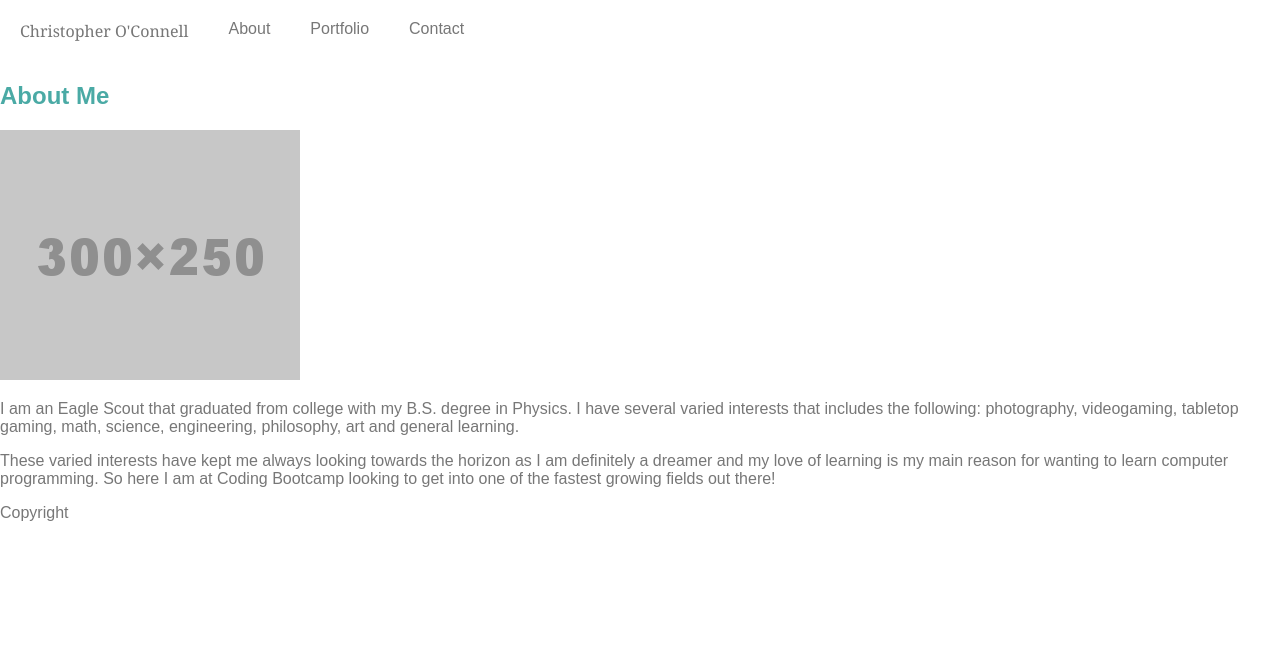
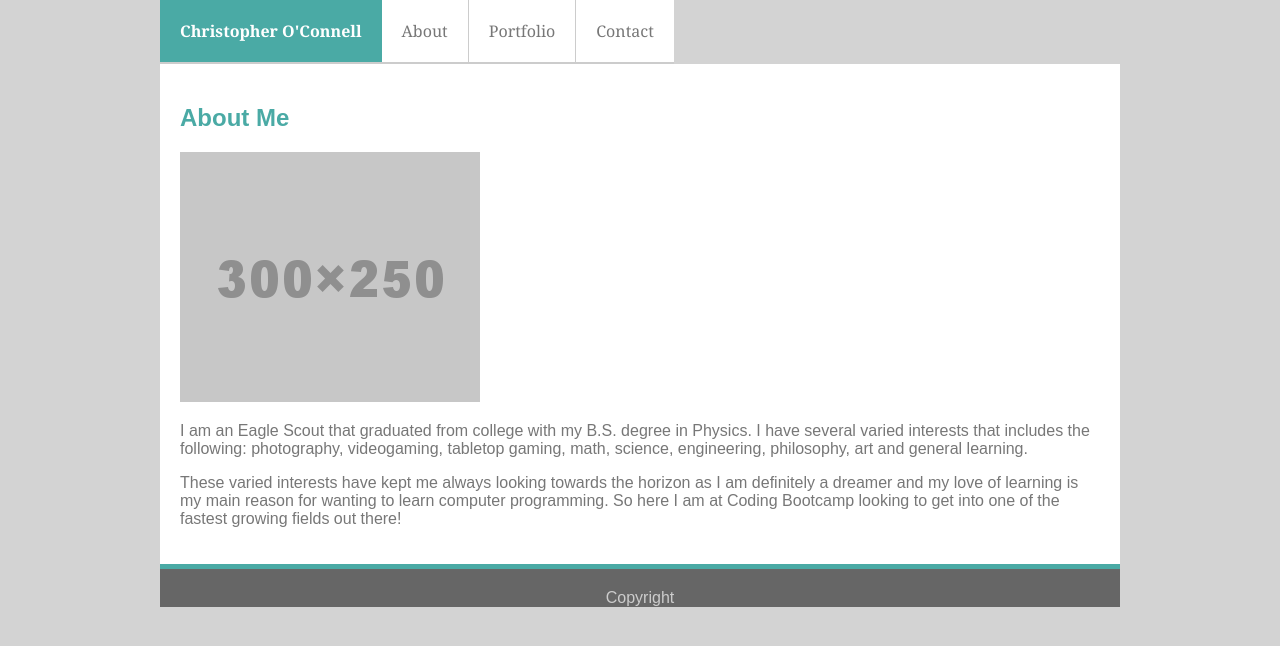
Before and after one commit to ChrisOCEagle/Basic-Portfolio, a plain HTML site: page index.html in a window 1280 px wide. Drawn offline with Linux system fonts and the light colour scheme.

Commit message:
continuing styling

```diff
--- a/assets/css/style.css
+++ b/assets/css/style.css
@@ -1,15 +1,27 @@
 body {
     font-family: Arial, Helvetica, sans-serif;
     color: #777;
+    background: lightgray;
+    max-width: 960px;
     margin: 0 auto;
 }
 
 header {
-    padding: 20px;
     background: #fff;
-    border: #ccc;
+    border-bottom: 2px solid #ccc;
     font-family: Georgia, 'Times New Roman', Times, serif;
     float: left;
+}
+
+#name {
+    font-weight: bold;
+    background: #4aaaa5;
+    color: white;
+}
+
+#middle {
+    border-right: 1px solid #ccc;
+    border-left: 1px solid #ccc;
 }
 
 h1 {
@@ -21,6 +33,20 @@ div {
     float: left;
 }
 
+section {
+    padding: 20px;
+    background: #fff;
+    border: #ddd;
+}
+
+footer {
+    background: #666;
+    color: #ccc;
+    border-top: 5px solid #4aaaa5;
+    padding: 20px 0 0 0;
+    text-align: center;
+}
+
 .clearfix {
     content: "";
     clear: both;
--- a/index.html
+++ b/index.html
@@ -9,13 +9,12 @@
 
     <body>
 
-        <header>Christopher O'Connell</header>
-
-        <aside>
+        <header>
+            <div id="name">Christopher O'Connell</div>
             <div>About</div>
-            <div>Portfolio</div>
+            <div id="middle">Portfolio</div>
             <div>Contact</div>
-        </aside>
+        </header>
 
         <section class="clearfix">
 
```
